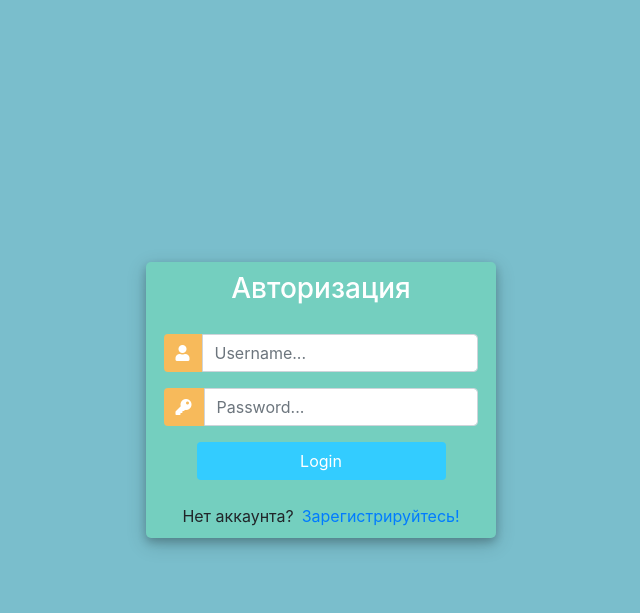
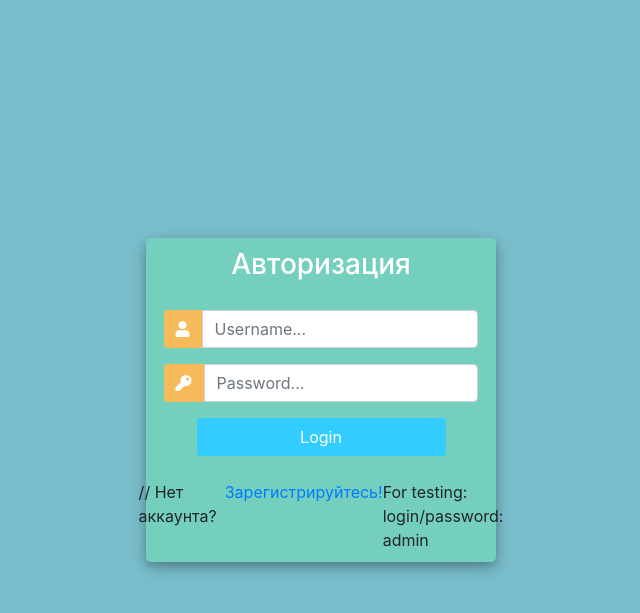
Before and after one commit to danilivanyuk/diplomsite, a Django app: page /login/ in a window 1280 px wide. Shown: the top 613 px of the page, without its empty margins (319-959 px from the left). Run offline with Django 4.2, Linux system fonts and the light colour scheme; parts of the project's set-up code (start-up, migrations or seed data) failed here and were passed over; some libraries are stand-ins or nearby versions.

Commit message:
Update login.html

```diff
--- a/store/templates/store/login.html
+++ b/store/templates/store/login.html
@@ -106,7 +106,8 @@
 				</div>
                 <div class="mt-4">
 					<div class="d-flex justify-content-center links">
-						Нет аккаунта? <a href="{% url 'register' %}" class="ml-2">Зарегистрируйтесь!</a>
+						// Нет аккаунта? <a href="{% url 'register' %}" class="ml-2">Зарегистрируйтесь!</a>
+						For testing: login/password: admin
 					</div>
 					<div class="d-flex justify-content-center links"></div>
 				</div>
```
